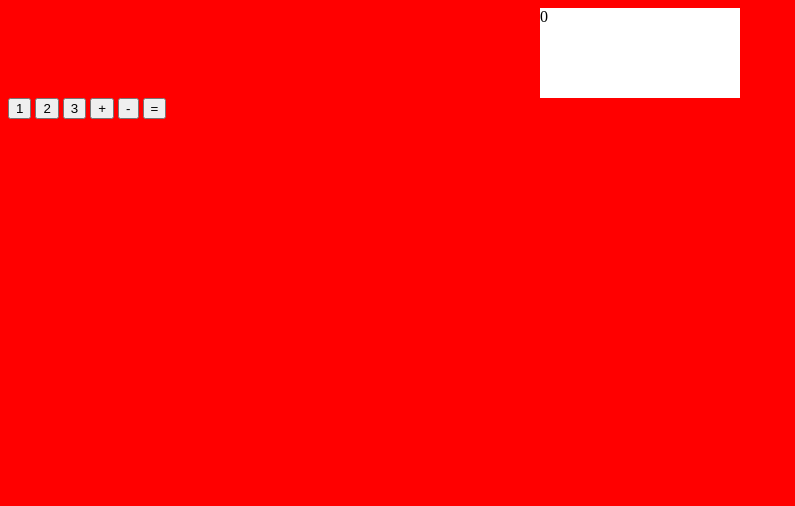
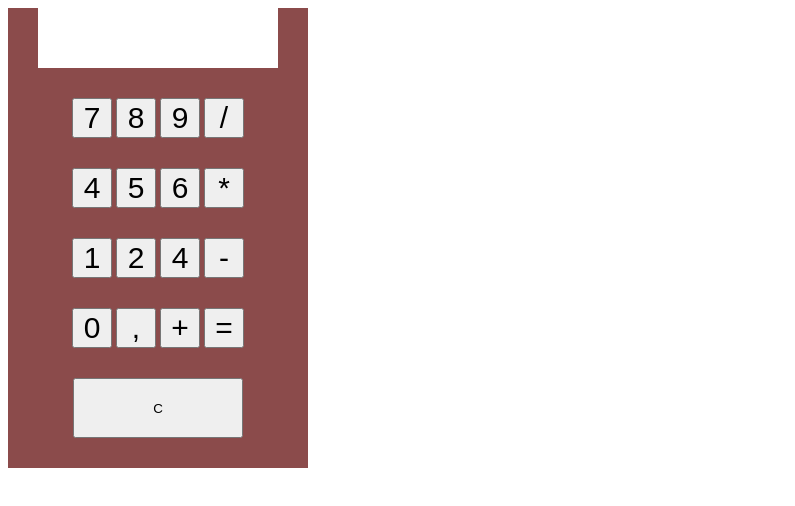
Before and after one commit to ctworzewski/calculator, a plain HTML site: page index.html in a window 1280 px wide. Shown: the whole page, without its empty margins (0-795 px from the left). Drawn offline with Linux system fonts and the light colour scheme.

Commit message:
change design

```diff
--- a/index.html
+++ b/index.html
@@ -10,12 +10,49 @@
   </head>
   <body>
     <!-- <p id="app"> -->
-    <div class="display">0</div>
-    <input class="button" type="button" value="1"></input>
-    <input class="button" type="button" value="2"></input>
-    <input class="button" type="button" value="3"></input>
-    <input class="button" type="button" value="+"></input>
-    <input class="button" type="button" value="-"></input>
-    <input class="button" type="button" value="="></input>
+    <!-- <div class="display">0</div>
+    <input class="btn1" type="button" value="1"></input>
+    <input class="btn2" type="button" value="2"></input>
+    <input class="btn2" type="button" value="2"></input>
+    <input class="btn2" type="button" value="2"></input>
+    <input class="btn2" type="button" value="2"></input>
+    <input class="btn2" type="button" value="2"></input>
+    <input class="btn2" type="button" value="2"></input>
+    <input class="btn2" type="button" value="2"></input>
+    <input class="btn2" type="button" value="2"></input>
+    <input class="plus" type="button" value="+"></input>
+    <input class="equal" type="button" value="="></input> -->
+
+    <div class="app">
+      <div class="screen"></div>
+      <div class="section">
+        <button class="number" value="7">7</button>
+        <button class="number" value="8">8</button>
+        <button class="number" value="9">9</button>
+        <button class="operator" value="/">/</button>
+      </div>
+
+      <div class="section">
+        <button class="number" value="4">4</button>
+        <button class="number" value="5">5</button>
+        <button class="number" value="6">6</button>
+        <button class="operator" value="*">*</button>
+      </div>
+
+      <div class="section">
+        <button class="number" value="1">1</button>
+        <button class="number" value="2">2</button>
+        <button class="number" value="3">4</button>
+        <button class="operator" value="-">-</button>
+      </div>
+
+      <div class="section">
+        <button class="number" value="0">0</button>
+        <button class="number" value=",">,</button>
+        <button class="operator" value="+">+</button>
+        <button class="operator" value="=">=</button>
+      </div>
+      <div class="section"><button class="clear">C</button></div>
+    </div>
   </body>
 </html>
--- a/index.js
+++ b/index.js
@@ -1,9 +1,41 @@
-const display = document.querySelector(".display");
-const input = document.querySelector(".button");
+/* const display = document.querySelector(".display");
+const btn1 = document.querySelector(".btn1");
+const btn2 = document.querySelector(".btn2");
+const plus = document.querySelector(".plus");
+const equal = document.querySelector(".equal");
 
-console.log(input);
+function jeden() {
+  display.textContent = btn1.value;
+}
 
-input.addEventListener("click", function() {
-  display.textContent = input.value;
-  console.log("teścik");
+function dwa() {
+  display.textContent = btn2.value;
+}
+
+function add() {
+  display.textContent = plus.value;
+}
+function result() {
+  return btn1.value + btn2.value;
+}
+
+btn1.addEventListener("click", jeden);
+btn2.addEventListener("click", dwa);
+plus.addEventListener("click", add);
+equal.addEventListener("click", result);
+
+// console.log(button);
+/*
+for (let i = 0; i < button.length; i++) {
+  console.log(button[i]);
+} */
+
+/* input.forEach(function(btn) {
+  console.log(btn);
 });
+
+function test() {
+  console.log("działa");
+} */
+
+// input.addEventListener("click", test);
--- a/style.css
+++ b/style.css
@@ -1,17 +1,37 @@
-body {
-  background-color: red;
+.app {
+  background-color: rgb(139, 75, 75);
+  width: 300px;
+  /* height: 400px; */
+  padding-bottom: 30px;
 }
 
-#app {
-  background-color: lightblue;
-  width: 400px;
-  height: 100vh;
-  margin: 25vh auto;
+.screen {
+  height: 60px;
+  width: 80%;
+  background: #fff;
+  margin: 0 auto;
 }
 
-.display {
-  background-color: white;
-  width: 200px;
-  height: 90px;
-  margin: 0 auto;
+.section {
+  margin-top: 30px;
+  text-align: center;
 }
+
+.operator,
+.number {
+  font-size: 30px;
+}
+
+button {
+  width: 40px;
+}
+
+.clear {
+  width: 170px;
+  height: 60px;
+}
+
+.number:hover,
+.operator:hover {
+  background-color: lightblue;
+}
```
